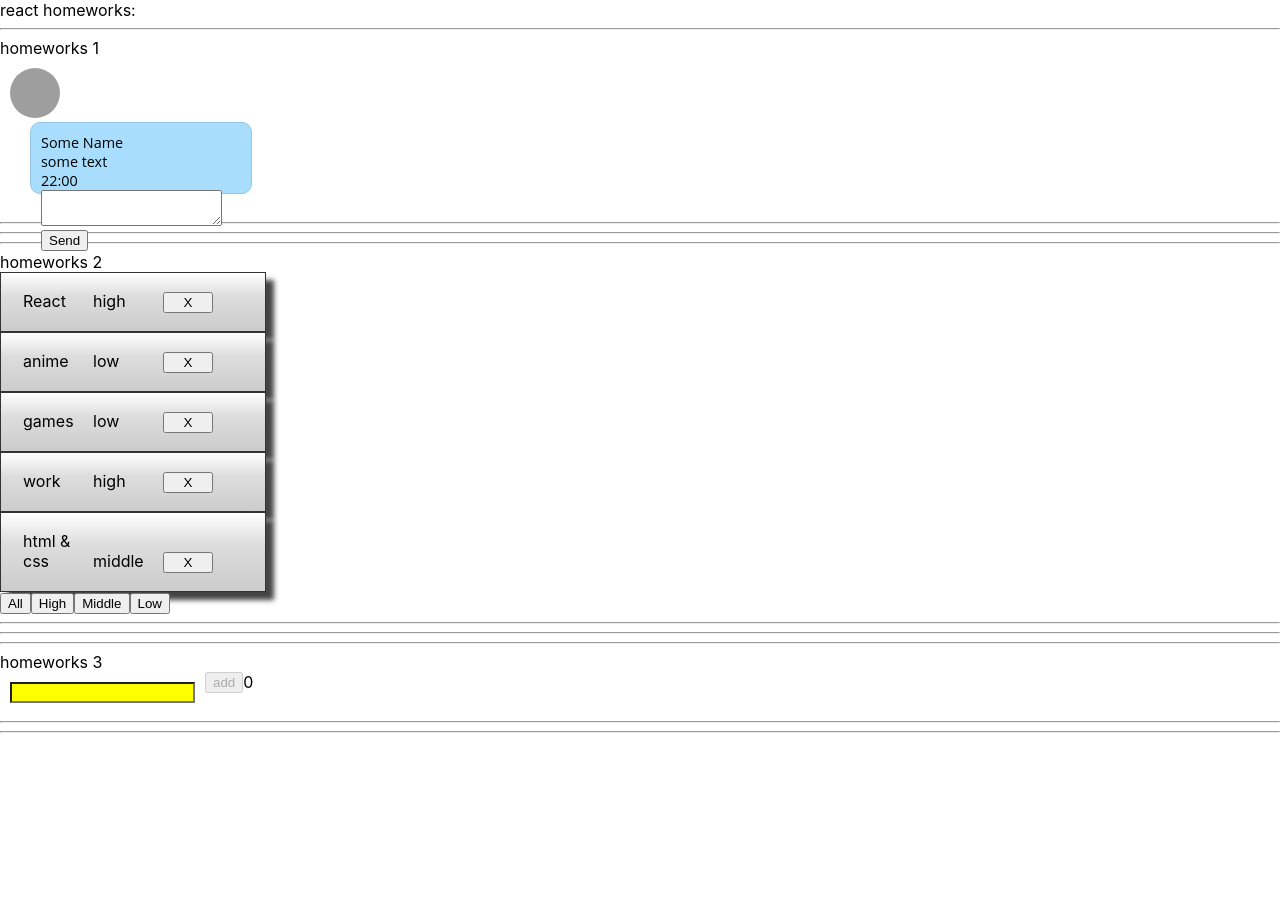
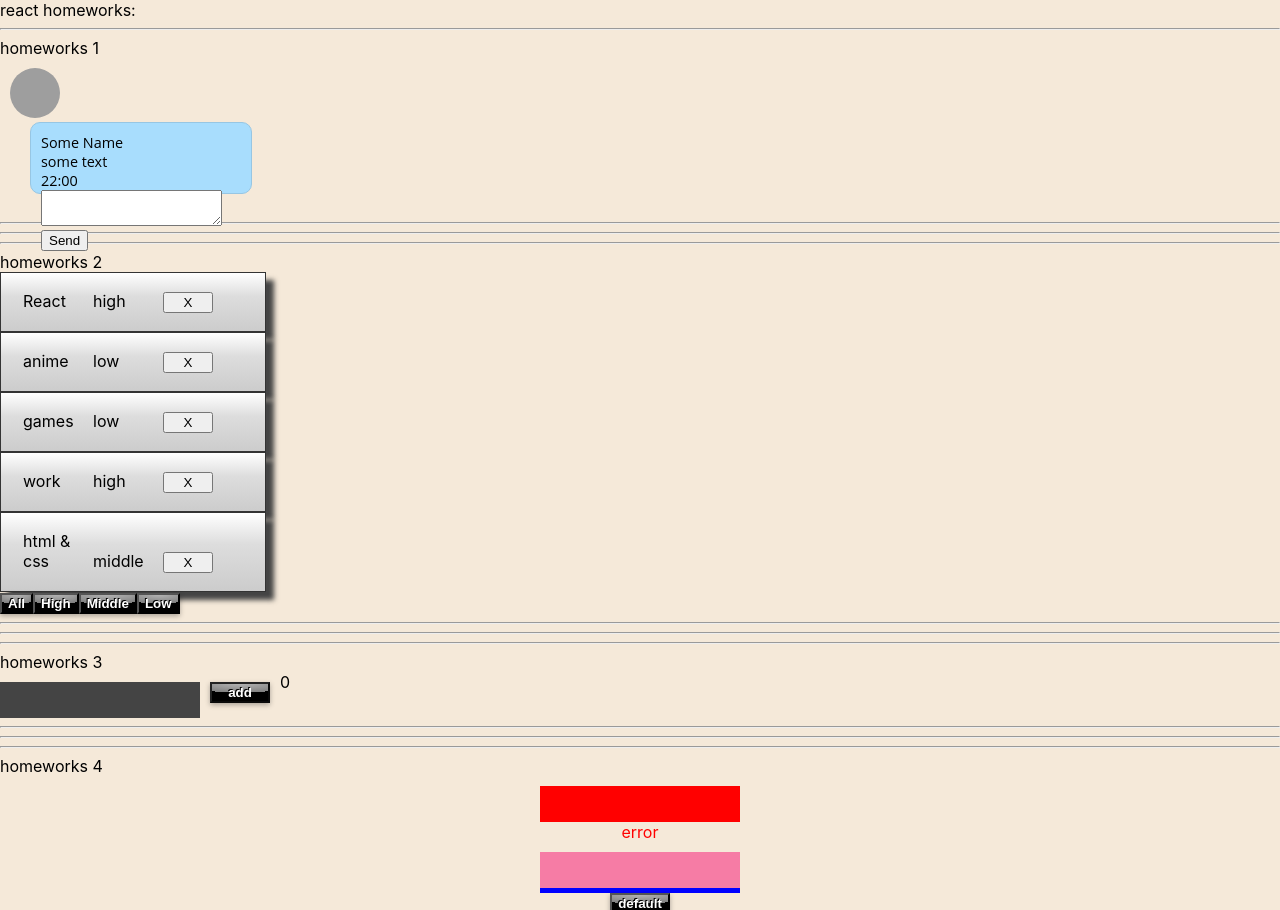
Before and after one commit to Nekr000/homeWork, a React (Create React App) app: page / in a window 1280 px wide. Shown: the top 910 px of the page. Before the commit the page ends 800 px from the top, so only its background shows below. Built offline with nearby package versions, Linux system fonts and the light colour scheme; grey boxes are pictures that could not be loaded.

Commit message:
homeWork3

```diff
--- a/src/p1-main/m1-ui/u1-app/App.tsx
+++ b/src/p1-main/m1-ui/u1-app/App.tsx
@@ -3,6 +3,7 @@ import s from './App.module.css'
 import HW1 from '../../../p2-homeworks/h1/HW1'
 import HW2 from "../../../p2-homeworks/h2/HW2";
 import HW3 from "../../../p2-homeworks/h3/HW3";
+import HW4 from "../../../p2-homeworks/h4/HW4";
 
 function App() {
     return (
@@ -11,7 +12,7 @@ function App() {
             <HW1/>
             <HW2/>
             <HW3/>
-            {/*<HW4/>*/}
+            <HW4/>
             {/*<HW5/>*/}
 
         </div>
--- a/src/p2-homeworks/h2/Affairs.module.css
+++ b/src/p2-homeworks/h2/Affairs.module.css
@@ -10,3 +10,18 @@
     width: 50px;
     display: inline-block;
 }
+.button {
+    position: relative;
+    color: white;
+    font-weight: bold;
+    text-decoration: none;
+    text-shadow: -1px -1px #000;
+    user-select: none;
+    outline: none;
+    background: black;
+    background-image: linear-gradient(45deg, rgba(255,255,255,.0) 30%, rgba(255,255,255,.8), rgba(255,255,255,.0) 70%), radial-gradient(190% 100% at 50% 0%, rgba(255,255,255,.7) 0%, rgba(255,255,255,.5) 50%, rgba(0,0,0,0) 50%);
+    background-repeat: no-repeat;
+    background-size: 200% 100%, auto;
+    background-position: 200% 0, 0 0;
+    box-shadow: rgba(0,0,0,.3) 0 2px 5px;
+}
--- a/src/p2-homeworks/h2/Affairs.tsx
+++ b/src/p2-homeworks/h2/Affairs.tsx
@@ -1,6 +1,7 @@
 import React from 'react'
 import Affair from './Affair'
 import {AffairType, FilterType} from './HW2'
+import s from './Affairs.module.css'
 
 type AffairsPropsType = {
     data: AffairType[]
@@ -35,14 +36,14 @@ function Affairs(props: AffairsPropsType) {
 
 
     return (
-        <div>
+        <div >
 
             {mappedAffairs}
 
-            <button onClick={setAll} >All</button>
-            <button onClick={setHigh} >High</button>
-            <button onClick={setMiddle} >Middle</button>
-            <button onClick={setLow} >Low</button>
+            <button className={s.button} onClick={setAll} >All</button>
+            <button className={s.button} onClick={setHigh} >High</button>
+            <button className={s.button} onClick={setMiddle} >Middle</button>
+            <button className={s.button} onClick={setLow} >Low</button>
 
         </div>
     )
--- a/src/p2-homeworks/h3/Greeting.module.css
+++ b/src/p2-homeworks/h3/Greeting.module.css
@@ -10,9 +10,18 @@
 }
 
 .input {
-    margin: 10px;
-    background: yellow;
-    color: green;
+    padding: 10px 20px;
+    margin-top: 10px;
+    background: #444444;
+    border-width: 0;
+    cursor: pointer;
+    outline: none;
+    font-family: 'Playfair Display';
+    font-size: 13px;
+    letter-spacing: 1px;
+    color: #fffdee;
+    text-transform: uppercase;
+    transition: 1s cubic-bezier(.165, .84, .44, 1);
 }
 
 .input.focus {
@@ -30,8 +39,34 @@
 .button {
     margin: 10px;
     width: 60px;
+    position: relative;
+    color: white;
+    font-weight: bold;
+    text-decoration: none;
+    text-shadow: -1px -1px #000;
+    user-select: none;
+    outline: none;
+    background: black;
+    background-image: linear-gradient(45deg, rgba(255,255,255,.0) 30%, rgba(255,255,255,.8), rgba(255,255,255,.0) 70%), radial-gradient(190% 100% at 50% 0%, rgba(255,255,255,.7) 0%, rgba(255,255,255,.5) 50%, rgba(0,0,0,0) 50%);
+    background-repeat: no-repeat;
+    background-size: 200% 100%, auto;
+    background-position: 200% 0, 0 0;
+    box-shadow: rgba(0,0,0,.3) 0 2px 5px;
+
 }
 
 .button.disabled {
     color: #444444;
+    position: relative;
+    font-weight: bold;
+    text-decoration: none;
+    text-shadow: -1px -1px #000;
+    user-select: none;
+    outline: none;
+    background: red;
+    background-image: linear-gradient(45deg, rgba(255, 255, 255, .0) 30%, rgba(255, 255, 255, .8), rgba(255, 255, 255, .0) 70%), radial-gradient(190% 100% at 50% 0%, rgba(255, 255, 255, .7) 0%, rgba(255, 255, 255, .5) 50%, rgba(0, 0, 0, 0) 50%);
+    background-repeat: no-repeat;
+    background-size: 200% 100%, auto;
+    background-position: 200% 0, 0 0;
+    box-shadow: rgba(0, 0, 0, .3) 0 2px 5px;
 }
--- a/src/p2-homeworks/h3/Greeting.tsx
+++ b/src/p2-homeworks/h3/Greeting.tsx
@@ -25,7 +25,7 @@ const Greeting: React.FC<GreetingPropsType> = (
                 onKeyDown={onEnter}
                 onBlur={setNameCallback}/>
             <span>{error}</span>
-            <button onClick={addUser} disabled={!name}>add</button>
+            <button className={s.button} onClick={addUser} disabled={!name}>add</button>
             <span>{totalUsers}</span>
         </div>
     )
--- a/src/p2-homeworks/h4/common/c1-SuperInputText/SuperInputText.module.css
+++ b/src/p2-homeworks/h4/common/c1-SuperInputText/SuperInputText.module.css
@@ -1,10 +1,32 @@
 .superInput {
-
+    padding: 10px 20px;
+    margin-top: 10px;
+    background: #F67CA5;
+    border-width: 0;
+    cursor: pointer;
+    outline: none;
+    font-family: 'Playfair Display';
+    font-size: 13px;
+    letter-spacing: 1px;
+    color: #fffdee;
+    text-transform: uppercase;
+    transition: 1s cubic-bezier(.165, .84, .44, 1);
 }
 
 .errorInput {
-    border: 3px solid lime;
+
+    padding: 10px 20px;
+    margin-top: 10px;
     background: red;
+    border-width: 0;
+    cursor: pointer;
+    outline: none;
+    font-family: 'Playfair Display';
+    font-size: 13px;
+    letter-spacing: 1px;
+    color: #fffdee;
+    text-transform: uppercase;
+    transition: 1s cubic-bezier(.165, .84, .44, 1);
 }
 
 .error {
--- a/src/p2-homeworks/h4/common/c1-SuperInputText/SuperInputText.tsx
+++ b/src/p2-homeworks/h4/common/c1-SuperInputText/SuperInputText.tsx
@@ -39,10 +39,11 @@ const SuperInputText: React.FC<SuperInputTextPropsType> = (
     }
 
     const finalSpanClassName = `${s.error} ${spanClassName ? spanClassName : ''}`
-    const finalInputClassName = `${s.errorInput} ${className}` // need to fix with (?:) and s.superInput
+    const finalInputClassName = `${s.input} ${error ? s.errorInput : s.superInput} ${className}` // need to fix with (?:) and s.superInput
 
     return (
         <>
+
             <input
                 type={'text'}
                 onChange={onChangeCallback}
@@ -51,7 +52,8 @@ const SuperInputText: React.FC<SuperInputTextPropsType> = (
 
                 {...restProps} // отдаём инпуту остальные пропсы если они есть (value например там внутри)
             />
-            {error && <span className={finalSpanClassName}>{error}</span>}
+            <span className={finalSpanClassName}>{error}</span>
+
         </>
     )
 }
--- a/src/p2-homeworks/h4/common/c2-SuperButton/SuperButton.module.css
+++ b/src/p2-homeworks/h4/common/c2-SuperButton/SuperButton.module.css
@@ -1,7 +1,36 @@
 .default {
-
+    position: relative;
+    color: white;
+    font-weight: bold;
+    text-decoration: none;
+    text-shadow: -1px -1px #000;
+    user-select: none;
+    outline: none;
+    background-color: #000;
+    background-image: linear-gradient(45deg, rgba(255,255,255,.0) 30%, rgba(255,255,255,.8), rgba(255,255,255,.0) 70%), radial-gradient(190% 100% at 50% 0%, rgba(255,255,255,.7) 0%, rgba(255,255,255,.5) 50%, rgba(0,0,0,0) 50%);
+    background-repeat: no-repeat;
+    background-size: 200% 100%, auto;
+    background-position: 200% 0, 0 0;
+    box-shadow: rgba(0,0,0,.3) 0 2px 5px;
 }
 
 .red {
+
+    position: relative;
+    color: white;
+    font-weight: bold;
+    text-decoration: none;
+    text-shadow: -1px -1px #000;
+    user-select: none;
+    outline: none;
     background: red;
+    background-image: linear-gradient(45deg, rgba(255,255,255,.0) 30%, rgba(255,255,255,.8), rgba(255,255,255,.0) 70%), radial-gradient(190% 100% at 50% 0%, rgba(255,255,255,.7) 0%, rgba(255,255,255,.5) 50%, rgba(0,0,0,0) 50%);
+    background-repeat: no-repeat;
+    background-size: 200% 100%, auto;
+    background-position: 200% 0, 0 0;
+    box-shadow: rgba(0,0,0,.3) 0 2px 5px;
 }
+
+body {
+    background: #F5E9D9;
+}
--- a/src/p2-homeworks/h4/common/c2-SuperButton/SuperButton.tsx
+++ b/src/p2-homeworks/h4/common/c2-SuperButton/SuperButton.tsx
@@ -14,7 +14,7 @@ const SuperButton: React.FC<SuperButtonPropsType> = (
         ...restProps// все остальные пропсы попадут в объект restProps, там же будет children
     }
 ) => {
-    const finalClassName = `${red ? s.red : s.default} ${className}`
+    const finalClassName = `${s.button} ${red ? s.red : s.default} ${className}`
 
     return (
         <button
--- a/src/p2-homeworks/h4/common/c3-SuperCheckbox/SuperCheckbox.tsx
+++ b/src/p2-homeworks/h4/common/c3-SuperCheckbox/SuperCheckbox.tsx
@@ -20,7 +20,8 @@ const SuperCheckbox: React.FC<SuperCheckboxPropsType> = (
     }
 ) => {
     const onChangeCallback = (e: ChangeEvent<HTMLInputElement>) => {
-        // сделайте так чтоб работал onChange и onChangeChecked
+       onChange && onChange(e)
+        onChangeChecked && onChangeChecked(e.currentTarget.checked)
     }
 
     const finalInputClassName = `${s.checkbox} ${className ? className : ''}`
```
Also changed, not shown: src/p2-homeworks/h4/common/c3-SuperCheckbox/SuperCheckbox.module.css (line endings or trailing spaces).
